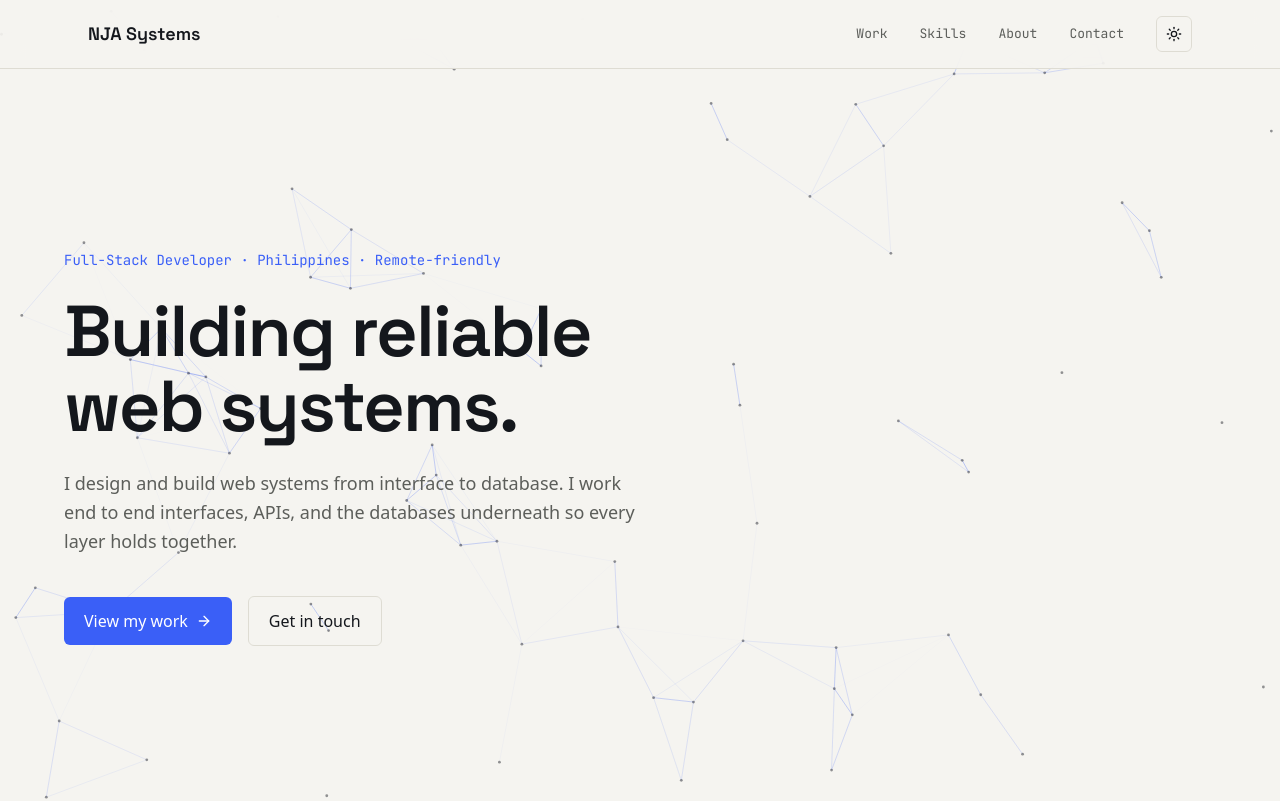
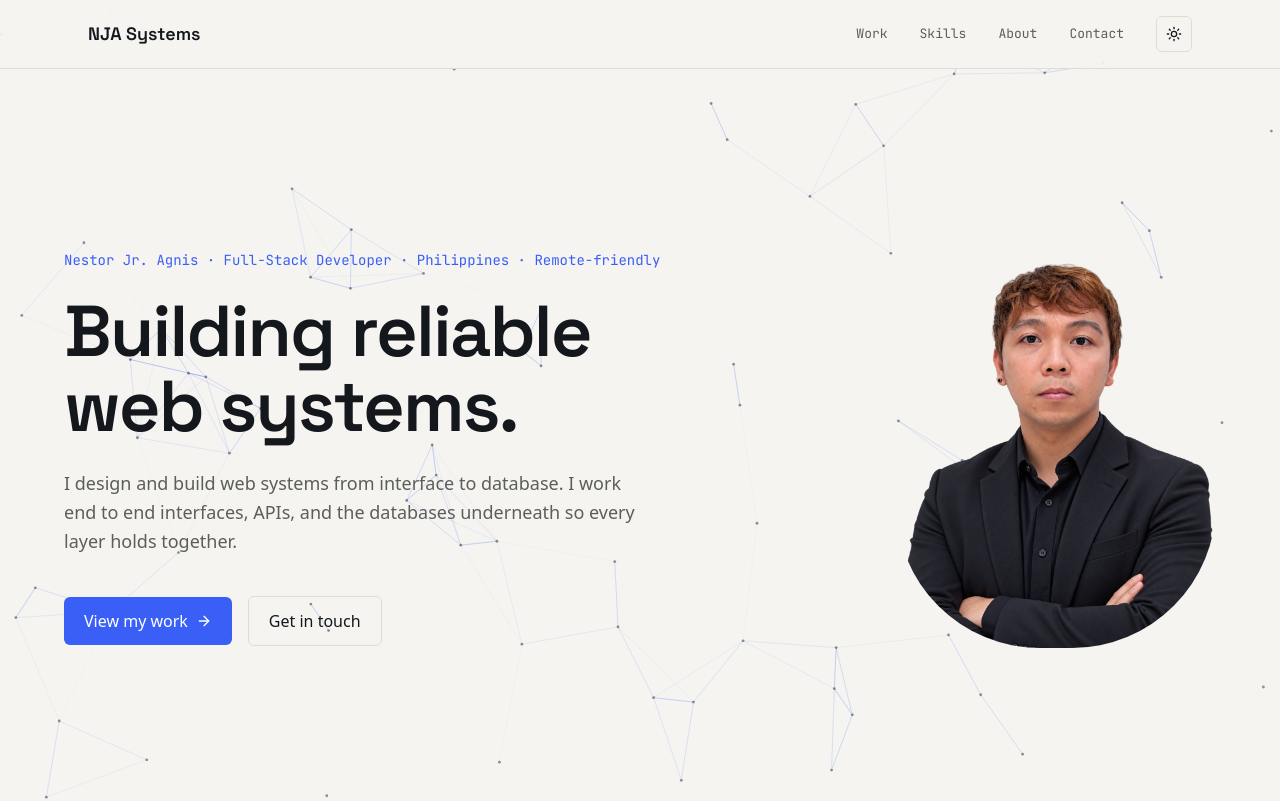
Before and after one commit to sgxtract/portfolio-v2, a Next.js app: page / in a window 1280 px wide. Shown: the top 801 px of the page. Built offline with nearby package versions, Linux system fonts and the light colour scheme.

Commit message:
Added profile picture on Hero

```diff
--- a/components/hero.tsx
+++ b/components/hero.tsx
@@ -1,3 +1,4 @@
+import Image from "next/image";
 import { LuArrowRight } from "react-icons/lu";
 import { siteConfig } from "@/lib/data";
 
@@ -7,9 +8,10 @@ export function Hero() {
       id="top"
       className="flex min-h-screen flex-col justify-center px-6 pt-24"
     >
-      <div className="mx-auto w-full max-w-6xl">
+      <div className="mx-auto grid w-full max-w-6xl grid-cols-1 items-center gap-12 lg:grid-cols-[1.3fr_0.7fr]">
+        <div>
           <p className="font-mono text-sm text-accent">
-          {siteConfig.role} · {siteConfig.location}
+            {siteConfig.fullName} · {siteConfig.role} · {siteConfig.location}
           </p>
 
           <h1 className="mt-6 max-w-3xl font-display text-5xl font-semibold leading-[1.05] tracking-tight text-text sm:text-6xl md:text-7xl">
@@ -40,6 +42,20 @@ export function Hero() {
             </a>
           </div>
         </div>
+
+        <div className="justify-self-center lg:justify-self-end">
+          <div className="relative aspect-[4/5] w-56 sm:w-64 lg:w-80 overflow-hidden rounded-[9rem]">
+            <Image
+              src="/profile.png"
+              alt={`Portrait of ${siteConfig.fullName}`}
+              fill
+              priority
+              sizes="(min-width: 1024px) 320px, 256px"
+              className="object-cover"
+            />
+          </div>
+        </div>
+      </div>
     </section>
   );
 }
--- a/lib/data.ts
+++ b/lib/data.ts
@@ -30,6 +30,7 @@ import { LuGithub, LuLinkedin } from "react-icons/lu";
 
 export const siteConfig = {
   name: "NJA Systems",
+  fullName: "Nestor Jr. Agnis",
   role: "Full-Stack Developer",
   tagline: "I design and build web systems from interface to database.",
   location: "Philippines · Remote-friendly",
```
Also changed, not shown: public/profile.png (added). Lines whose indentation alone changed are shown as unchanged.
